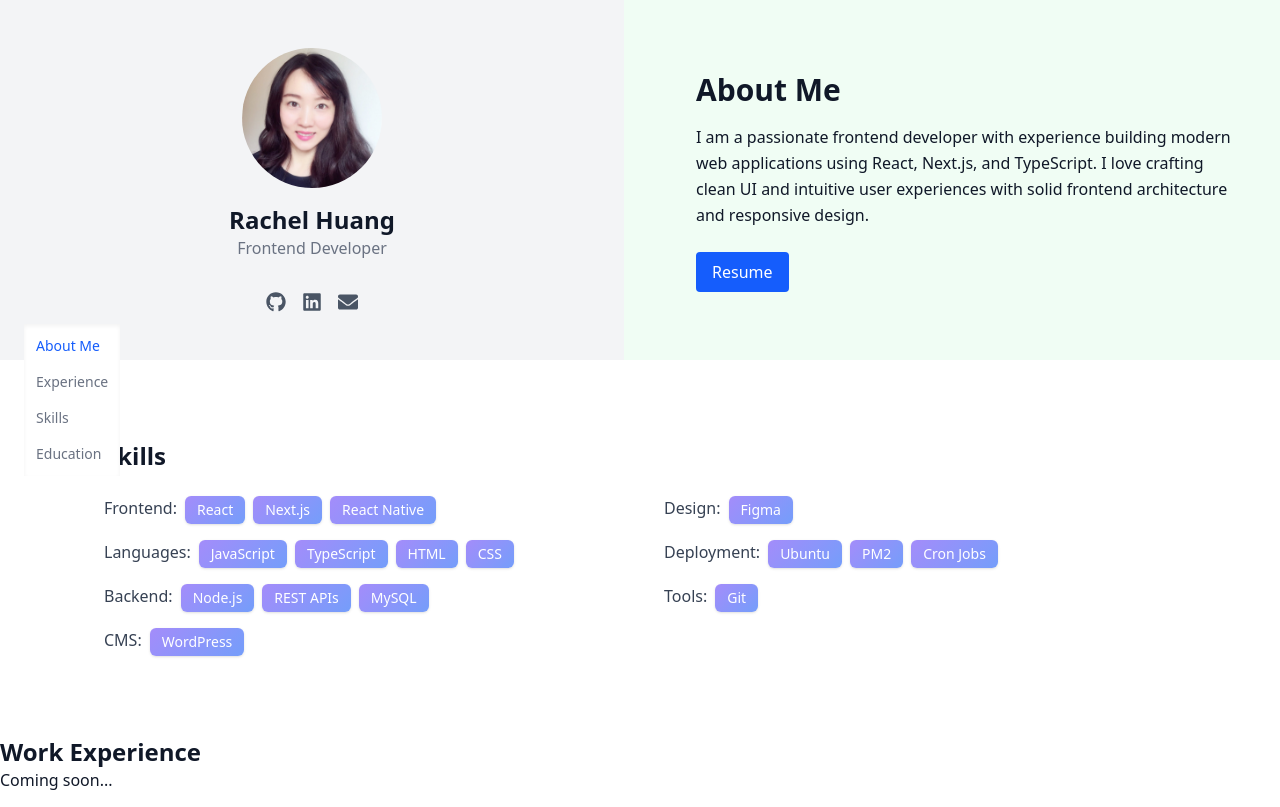
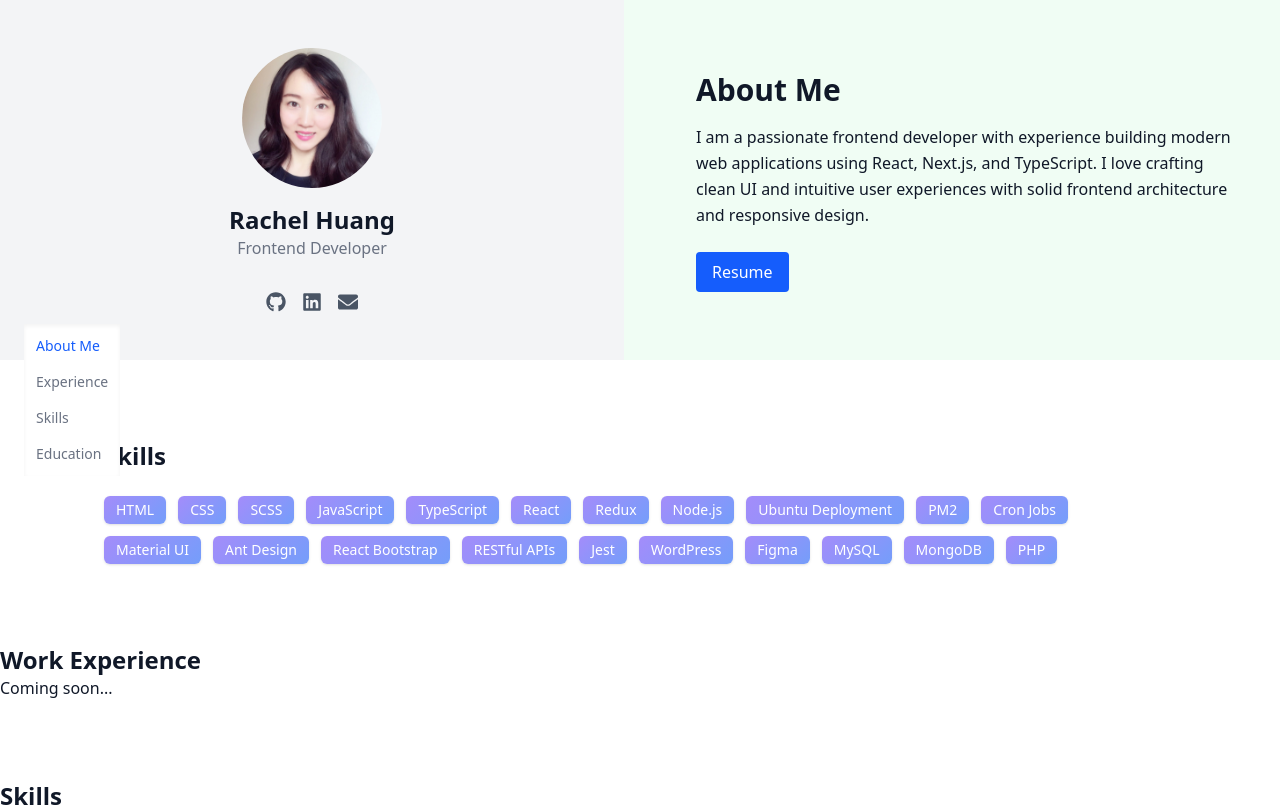
Before and after one commit to yulanh7/rachelhuang-cv, a Next.js app: page / in a window 1280 px wide. Shown: the top 807 px of the page. Built offline with nearby package versions, Linux system fonts and the light colour scheme.

Commit message:
refactor(skills): organize all skills into grouped categories

```diff
--- a/src/components/Skills.tsx
+++ b/src/components/Skills.tsx
@@ -1,55 +1,21 @@
-import SkillBadge from '@/components/SkillBadge';
-
-const skillGroupsLeft = [
-  { title: 'Frontend', skills: ['React', 'Next.js', 'React Native'] },
-  { title: 'Languages', skills: ['JavaScript', 'TypeScript', 'HTML', 'CSS'] },
-  { title: 'Backend', skills: ['Node.js', 'REST APIs', 'MySQL'] },
-  { title: 'CMS', skills: ['WordPress'] },
-];
-
-const skillGroupsRight = [
-  { title: 'Design', skills: ['Figma'] },
-  { title: 'Deployment', skills: ['Ubuntu', 'PM2', 'Cron Jobs'] },
-  { title: 'Tools', skills: ['Git'] },
-];
+import SkillBadge from '@/components/SkillBadge'
 
 export default function Skills() {
   return (
-    <section
-      id="skills"
-      className="mb-20 px-4 md:px-16 w-full max-w-[1200px] mx-auto"
-    >
+    <section id="skills" className="mb-20 px-4 md:px-16 w-full max-w-[1200px] mx-auto">
       <h2 className="text-2xl font-semibold mb-6">Skills</h2>
-
-      <div className="grid md:grid-cols-2 gap-x-12 gap-y-6">
-        {/* 左列 */}
-        <div className="space-y-4">
-          {skillGroupsLeft.map((group) => (
-            <div key={group.title} className="flex flex-wrap items-center">
-              <h3 className="text-gray-700 font-medium mb-1 mr-2 whitespace-nowrap">{group.title}:</h3>
-              <div className="flex flex-wrap gap-2">
-                {group.skills.map((skill) => (
-                  <SkillBadge key={skill} name={skill} />
-                ))}
-              </div>
-            </div>
-          ))}
-        </div>
-
-        {/* 右列 */}
-        <div className="space-y-4">
-          {skillGroupsRight.map((group) => (
-            <div key={group.title} className="flex flex-wrap items-center">
-              <h3 className="text-gray-700 font-medium mb-1 mr-2 whitespace-nowrap">{group.title}:</h3>
-              <div className="flex flex-wrap gap-2">
-                {group.skills.map((skill) => (
-                  <SkillBadge key={skill} name={skill} />
-                ))}
-              </div>
-            </div>
-          ))}
-        </div>
+      <div className="flex flex-wrap gap-3">
+        {[
+          "HTML", "CSS", "SCSS", "JavaScript", "TypeScript", "React", "Redux",
+          "Node.js", "Ubuntu Deployment", "PM2", "Cron Jobs", "Material UI",
+          "Ant Design", "React Bootstrap", "RESTful APIs", "Jest",
+          "WordPress", "Figma", "MySQL", "MongoDB", "PHP"
+        ].map((skill) => (
+          <SkillBadge key={skill} name={skill} />
+        ))}
       </div>
     </section>
+
+
   );
 }
```
